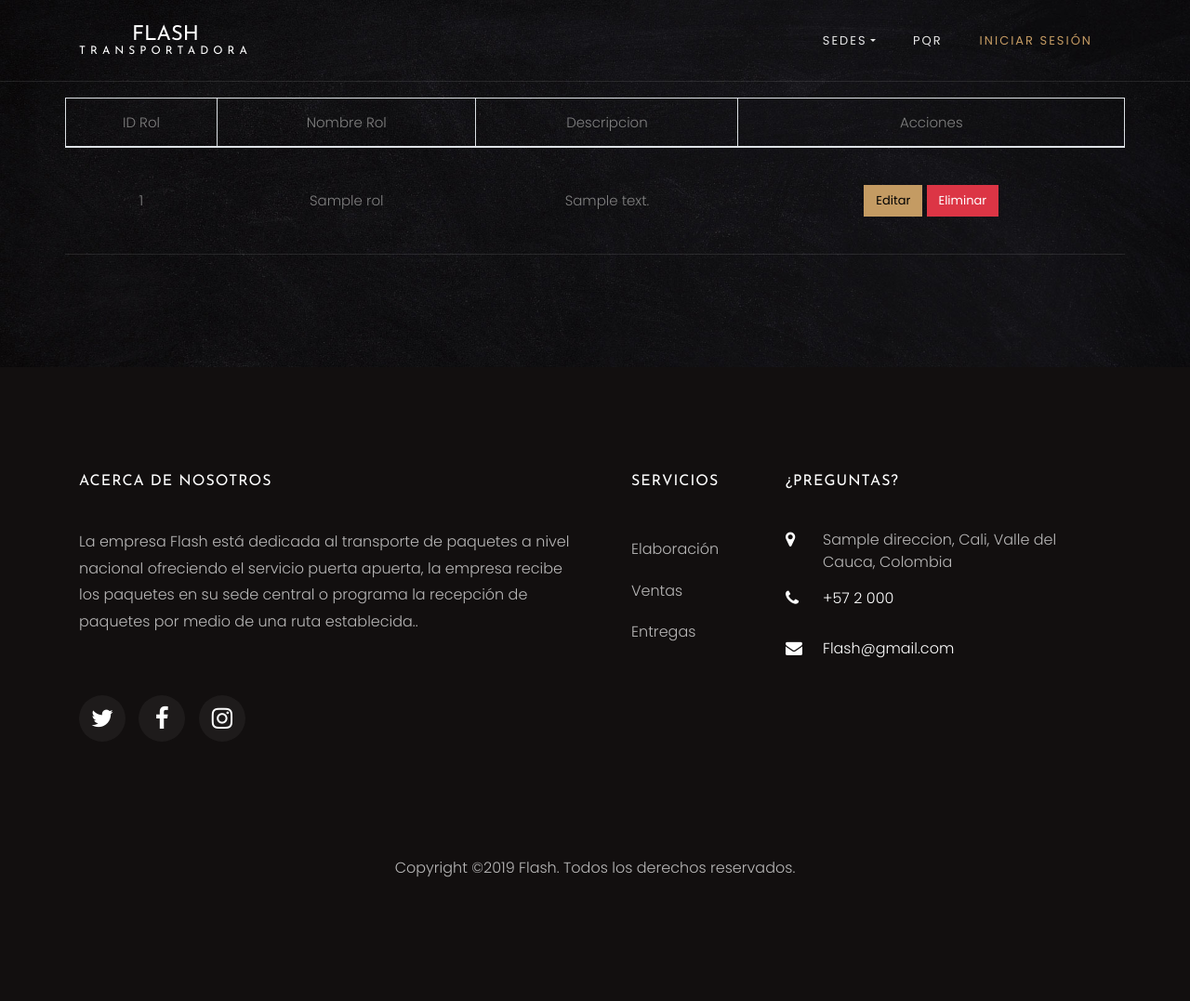
After one commit to cdtello/Flash, a Django app: template templates/rol/rol_list.html in a window 1280 px wide. The commit adds this page. Shown: the whole page at 93% size. Run offline with Django 3.2, Linux system fonts and the light colour scheme; tables that the repository leaves empty hold one stand-in row (values such as "Sample post"); the template is opened without the code that fills it: values that come from a table or form of the project are taken from there, most other values are stand-ins (such as "Sample title", 1, 10 or a date in 2020); parts of the project's set-up code (start-up, migrations or seed data) failed here and were passed over; some libraries are stand-ins or nearby versions; some web fonts are replaced.

Commit message:
Relacion entre usuario y roles OK

```diff
--- a/apps/usuario/forms.py
+++ b/apps/usuario/forms.py
@@ -17,6 +17,7 @@ class UsuarioForm(forms.ModelForm):
             'direccion',
             'email',
             'estado',
+            'rol',
         ]
         labels = {
             'identificacion'            : 'Identificación',
@@ -28,17 +29,17 @@ class UsuarioForm(forms.ModelForm):
             'direccion'                 : 'Dirección',
             'email'                     : 'Email',
             'estado'                    : 'Estado',
+            'rol'                       : 'Rol',
         }
         widgets = {
             'identificacion'            : forms.TextInput(attrs={'class':'form-control'}),
-            'contrasena'                : forms.TextInput(attrs={'class':'form-control'}),
+            'contrasena'                : forms.PasswordInput(attrs={'class':'form-control'}),
             'nombre'                    : forms.TextInput(attrs={'class':'form-control'}),
             'edad'                      : forms.TextInput(attrs={'class':'form-control'}),
             'telefono_movil'            : forms.TextInput(attrs={'class':'form-control'}),
             'telefono_fijo'             : forms.TextInput(attrs={'class':'form-control'}),
             'direccion'                 : forms.TextInput(attrs={'class':'form-control'}),
             'email'                     : forms.TextInput(attrs={'class':'form-control'}),
-            'estado'                    : forms.TextInput(attrs={'class':'form-control'}),
         }
 
 class RolForm(forms.ModelForm):
--- a/apps/usuario/models.py
+++ b/apps/usuario/models.py
@@ -1,4 +1,5 @@
 from django.db import models
+from django.contrib.auth.models import User
 
 # Create your models here.
 
@@ -9,17 +10,17 @@ class Rol(models.Model):
     descripcion = models.TextField()
 
 class Usuario(models.Model):
-
+    ESTADOS = (("True", "Habilitado"), ("False", "Deshabilitado"))
     identificacion = models.IntegerField(primary_key = True) # Llave Primaria
-    contrasena = models.CharField(max_length = 70, default='root')
+    contrasena = models.CharField(max_length = 70)
     nombre = models.CharField(max_length = 50)
     edad   = models.IntegerField()
     telefono_movil = models.CharField(max_length = 10)
     telefono_fijo = models.CharField(max_length = 10)
     direccion = models.TextField()
     email = models.EmailField()
-    estado = models.BooleanField()
-    #rol = models.ForeignKey(Rol,on_delete=models.CASCADE)    # Llave Foranea
+    estado = models.CharField(max_length = 10, choices = ESTADOS)
+    rol = models.ForeignKey(Rol, on_delete=models.CASCADE)    # Llave Foranea
 
     def __str__(self):
         return self.nombre
--- a/apps/usuario/urls.py
+++ b/apps/usuario/urls.py
@@ -12,6 +12,8 @@ urlpatterns = [
     path('editar/<pk>', UsuarioUpdate.as_view(), name ='usuario_editar'),
     path('eliminar/<pk>', UsuarioDelete.as_view(), name ='usuario_eliminar'),
 
-    path('documento/listar', RolList.as_view(), name ='rol_listar'),
-    path('documento/nuevo', RolCreate.as_view(), name ='rol_crear'),
+    path('rol/nuevo', RolCreate.as_view(), name ='rol_crear'),
+    path('rol/listar', RolList.as_view(), name ='rol_listar'),
+    path('rol/editar/<pk>', RolUpdate.as_view(), name ='rol_editar'),
+    path('rol/eliminar/<pk>', RolDelete.as_view(), name ='rol_eliminar'),
 ]
--- /dev/null
+++ b/templates/rol/rol_list.html
@@ -0,0 +1,39 @@
+{%extends 'base/base.html'%}
+{%block contenido%}
+
+<section class="ftco-section">
+    <div class="container">
+    <div class="row align-items-center">
+
+<table class="table table-bordered">
+    <thead>
+        <tr>
+            <td>ID Rol</td>
+            <td>Nombre Rol</td>
+            <td>Descripcion</td>
+            <td>Acciones</td>
+        </tr>
+    </thead>
+    <tbody>
+        {%if object_list%}
+        {%for rol in object_list%}
+        <tr>
+            <td>{{rol.idRol}}</td>
+            <td>{{rol.nombreRol}}</td>
+            <td>{{rol.descripcion}}</td>
+            <td>
+                <a class = "btn btn-primary"  href = "{% url 'usuario:rol_editar' rol.idRol %}">Editar</a>
+                <a class = "btn btn-danger"  href = "{% url 'usuario:rol_eliminar' rol.idRol %}">Eliminar</a>
+            </td>
+        </tr>
+        {% endfor %}
+        {% else %}
+        <h1> No hay registros de Usuarios </h1>
+        {% endif %}
+    </tbody>
+</table>
+
+</div>
+    </div>
+</section>
+{% endblock %}
--- a/templates/usuario/usuario_list.html
+++ b/templates/usuario/usuario_list.html
@@ -16,6 +16,7 @@
             <td>Dirección</td>
             <td>Email</td>
             <td>Estado</td>
+            <td>Rol</td>
             <td>Acciones</td>
 
         </tr>
@@ -32,6 +33,7 @@
             <td>{{usuario.direccion}}</td>
             <td>{{usuario.email}}</td>
             <td>{{usuario.estado}}</td>
+            <td><b>{{usuario.rol.nombreRol}}<b></td>
             <td>
                 <a class = "btn btn-primary"  href = "{% url 'usuario:usuario_editar' usuario.identificacion %}">Editar</a>
                 <a class = "btn btn-danger"  href = "{% url 'usuario:usuario_eliminar' usuario.identificacion %}">Eliminar</a>
```
Also changed, not shown: apps/usuario/views.py (+17 -21 lines), templates/rol/rol_delete.html (added, +17 -0 lines), templates/rol/rol_form.html (added, +17 -0 lines), apps/usuario/migrations/0003_usuario_rol.py (added), apps/usuario/migrations/0004_auto_20190608_1358.py (added).
